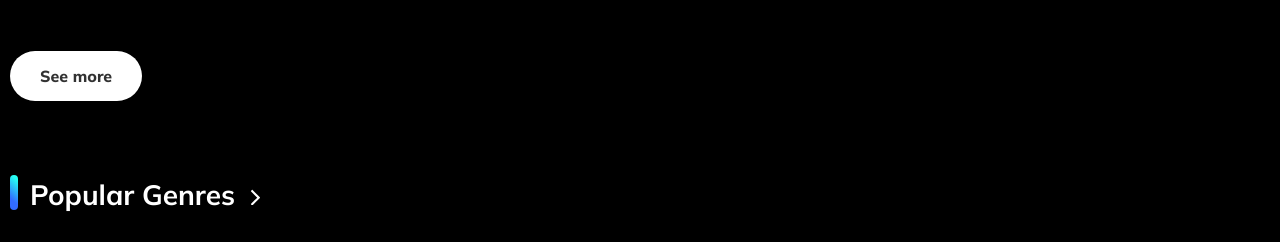
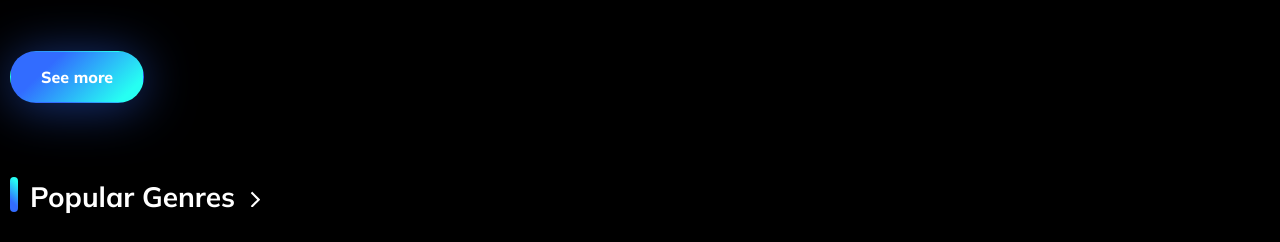
Before and after one commit to maxipy18/mbox, a plain HTML site: page index.html in a window 1280 px wide. Shown: the part 1604-1846 px from the top of the page. Drawn offline with Linux system fonts and the light colour scheme.

Commit message:
edit movies-btn

```diff
--- a/css/style.css
+++ b/css/style.css
@@ -319,9 +319,10 @@ section {
     padding: 15px 30px;
     border-radius: 100px;
     outline: none;
-    border: none;
-    background-color: #fff;
-    color: #323232;
+    border: 1px solid transparent;
+    color: #fff;
+    background: linear-gradient(316.53deg, #26FFF2 13.2%, #326CFF 71.54%);
+    box-shadow: 0px 4px 50px rgba(50, 108, 255, 0.5);
     font-size: 16px;
     font-weight: 800;
     line-height: 20px;
@@ -329,9 +330,7 @@ section {
 }
 
 .movies-btn:active {
-    color: #fff;
-    background: linear-gradient(316.53deg, #26FFF2 13.2%, #326CFF 71.54%);
-    box-shadow: 0px 4px 50px rgba(50, 108, 255, 0.5);
+    border: 1px solid #000;
 }
 
 
```
